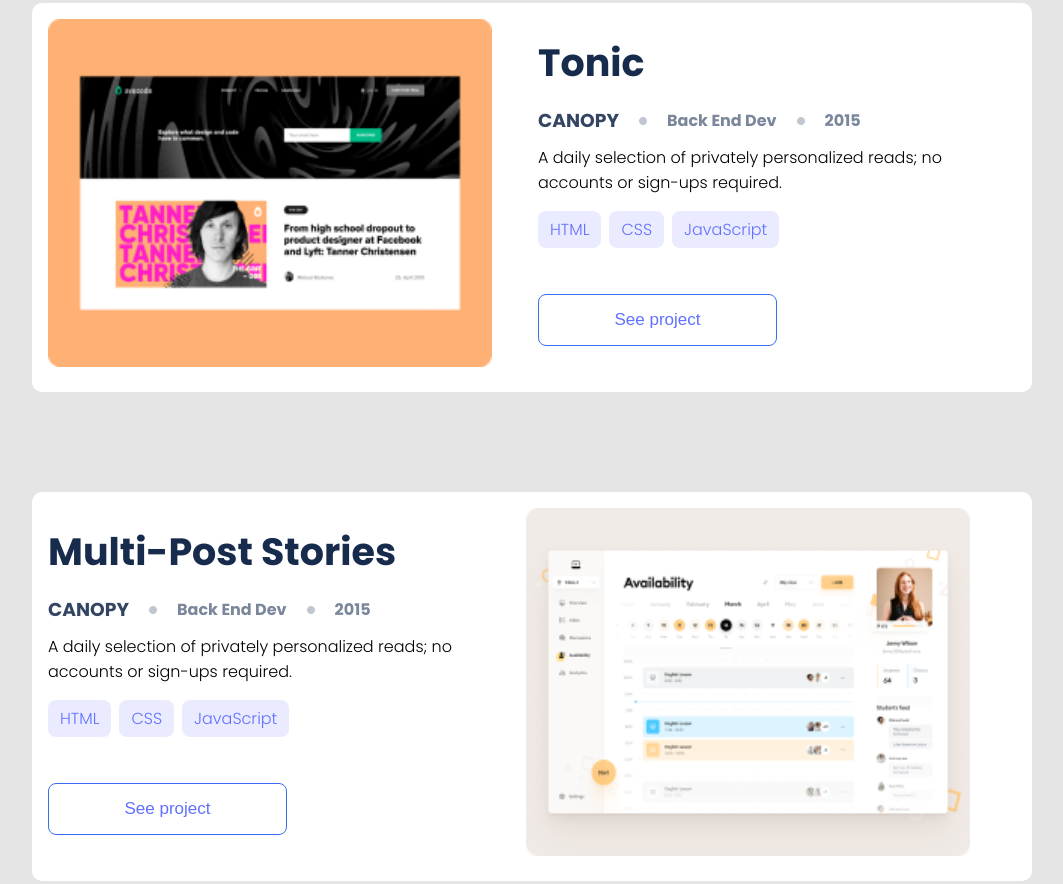
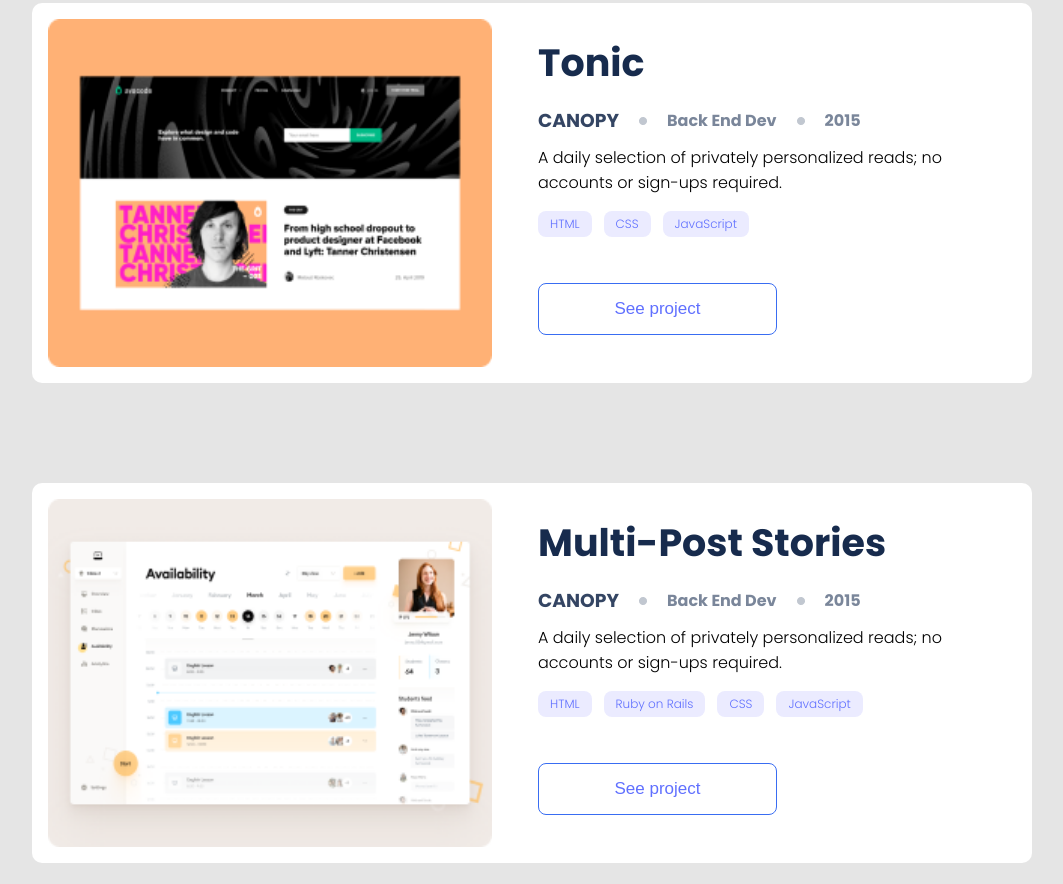
Before and after one commit to katfogy/setup-and-mobile-first, a website: page index.html in a window 1280 px wide. Shown: the part 761-1645 px from the top of the page, without its empty margins (108-1171 px from the left). Drawn offline with Linux system fonts and the light colour scheme.

Commit message:
Comments removed, figma design followed frameworks, and skills are on the same list<ul>

```diff
--- a/index.html
+++ b/index.html
@@ -96,6 +96,7 @@
                             sign-ups required.</p>
                         <ul class="btns">
                             <li class="btn">HTML</li>
+                            <li class="btn">Ruby on Rails</li>
                             <li class="btn">CSS</li>
                             <li class="btn">JavaScript</li>
                         </ul>
@@ -144,6 +145,7 @@
                         <ul class="btns">
                             <li class="btn">HTML</li>
                             <li class="btn">CSS</li>
+                            <li class="btn">Ruby on Rails</li>
                             <li class="btn">JavaScript</li>
                         </ul>
                         <button class="detail-btn">See project</button>
@@ -177,6 +179,8 @@
                 </div>
                 <article class="right-content">
                     <h2 class="lang-info">Languages <span class="more-lang">></span></h2>
+
+                    <ul class="tools-container">
                         <ul class="languages">
                             <li>
                                 <img src="assets/images/js.png" alt="">
@@ -191,8 +195,6 @@
                                 <h4>CSS</h4>
                             </li>
                         </ul>
-
-                    <ul class="tools-container">
                         <li class="tools">framworks <span class="more">></span></li>
                         <li class="tools">skills <span class="more">></span></li>
                     </ul>
--- a/styles.css
+++ b/styles.css
@@ -142,7 +142,7 @@ html {
   .btns {
     margin-block: 16px;
     display: flex;
-    gap: 8px;
+    gap: 2px;
   }
 
   .btn {
@@ -153,7 +153,7 @@ html {
     border: none;
     cursor: pointer;
     list-style-type: none;
-    font-size: 16px;
+    font-size: 12px;
   }
 
   .detail-btn {
@@ -217,6 +217,7 @@ html {
     align-items: center;
     justify-content: space-between;
     font-size: 20px;
+    color: #344563;
   }
 
   .more-lang {
@@ -235,8 +236,9 @@ html {
     margin-bottom: 10px;
     display: flex;
     align-items: center;
+    justify-content: flex-start;
     padding: 12px;
-    gap: 12px;
+    gap: 2px;
     border-radius: 8px;
   }
 
@@ -253,12 +255,18 @@ html {
     border-bottom: 2px solid #dfe1e6;
     margin-bottom: 20px;
     display: flex;
-    justify-content: space-between;
+    justify-content: flex-start;
+    gap: 10px;
   }
 
   .more {
     color: #acb7c3;
     cursor: pointer;
+  }
+
+  .tools {
+    color: #344563;
+    padding-block: 20px;
   }
 
   .contact-me {
@@ -348,7 +356,6 @@ html {
   }
 }
 
-/* @media screen and (min-width:  768px) { */
 @media screen and (min-width: 768px) {
   .info-image {
     display: none;
@@ -397,8 +404,6 @@ html {
     max-width: 1000px;
     padding: 24px;
     font-family: "Poppins", sans-serif;
-
-    /* margin: auto; */
     position: absolute;
     left: 10%;
     top: 10%;
@@ -420,7 +425,8 @@ html {
   }
 
   .projects {
-    display: flex;
+    display: grid;
+    grid-template-columns: 1fr 1fr;
     justify-content: space-between;
     max-width: 1000px;
     margin: 50px auto;
@@ -446,6 +452,33 @@ html {
     gap: 20px;
   }
 
+  .btn {
+    padding: 4px 12px;
+    border-radius: 8px;
+    color: #6070ff;
+    background-color: #ebebff;
+    border: none;
+    cursor: pointer;
+    list-style-type: none;
+    font-size: 12px;
+    margin-right: 10px;
+  }
+
+
+  .detail-btn {
+    padding: 15px;
+    border-radius: 8px;
+    color: #6070ff;
+    background-color: #fff;
+    outline: none;
+    border: 1px solid #396df2;
+    width: 50%;
+    margin-block: 30px;
+    cursor: pointer;
+    font-size: 17px;
+  }
+
+
   .center {
     max-width: 1100px;
     margin: 100px auto;
@@ -469,4 +502,16 @@ html {
     max-width: 600px;
     margin: 60px auto;
   }
+
+  .languages {
+    display: flex;
+    justify-content: space-between;
+    gap: 12px;
+  }
+
+  .languages li {
+    display: flex;
+    flex-direction: column;
+    flex: 1;
+  }
 }
```
Lines whose indentation alone changed are shown as unchanged.
